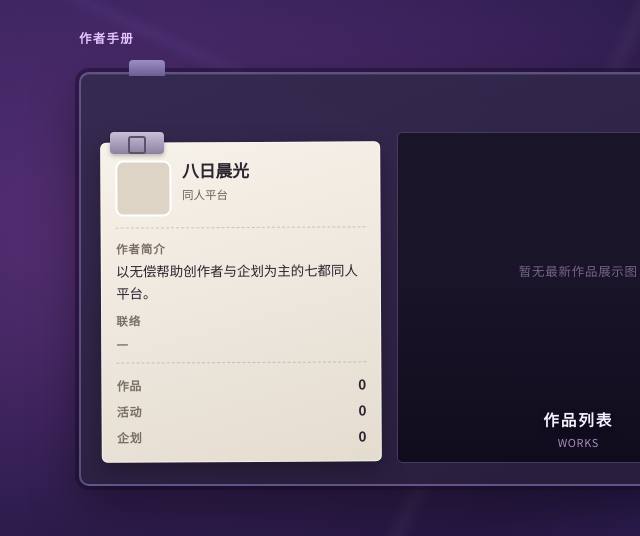
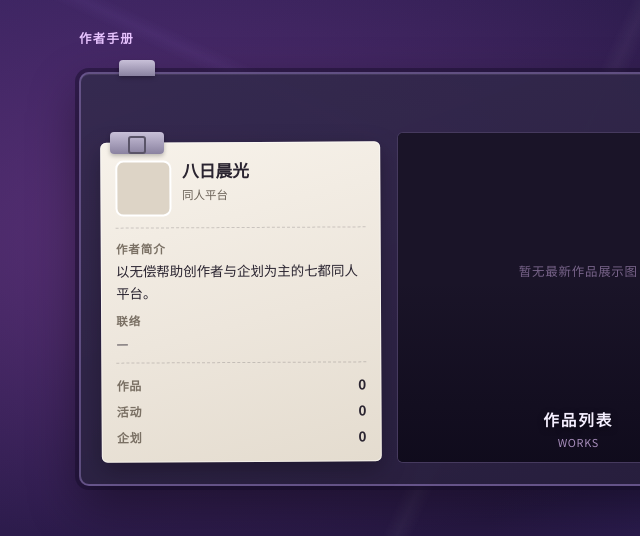
Before and after one commit to YS-yorigamishion/f7goods-website, a website: page author-handbook/index.html in a window 1280 px wide. Shown: the top 536 px of the page, 31-671 px from the left. Drawn offline with Linux system fonts and the light colour scheme; no server answers.

Commit message:
style: 对齐手册夹签与作者卡并统一图框

```diff
--- a/author-handbook/css/handbook.css
+++ b/author-handbook/css/handbook.css
@@ -215,16 +215,20 @@ body::before {
     0 0 0 4px rgba(20, 12, 40, 0.45),
     0 20px 50px rgba(0,0,0,0.4),
     inset 0 1px 0 rgba(255,255,255,0.08);
+  --hb-pad-x: 1.25rem;
+  --clip-center: 56px;
 }
 .handbook::before {
   content: '';
   position: absolute;
   top: -14px;
-  left: 48px;
+  left: calc(var(--clip-center) - 18px);
   width: 36px;
   height: 16px;
-  background: linear-gradient(180deg, #9b8ec4, #6b5f94);
+  background: linear-gradient(180deg, #c8c0d8, #8a82a0);
   border-radius: 4px 4px 0 0;
+  box-shadow: 0 2px 4px rgba(0,0,0,0.25);
+  z-index: 3;
 }
 
 /* 右上角标题：静态「作者手册」，无搜索 */
--- a/public/author-handbook/css/handbook.css
+++ b/public/author-handbook/css/handbook.css
@@ -215,16 +215,20 @@ body::before {
     0 0 0 4px rgba(20, 12, 40, 0.45),
     0 20px 50px rgba(0,0,0,0.4),
     inset 0 1px 0 rgba(255,255,255,0.08);
+  --hb-pad-x: 1.25rem;
+  --clip-center: 56px;
 }
 .handbook::before {
   content: '';
   position: absolute;
   top: -14px;
-  left: 48px;
+  left: calc(var(--clip-center) - 18px);
   width: 36px;
   height: 16px;
-  background: linear-gradient(180deg, #9b8ec4, #6b5f94);
+  background: linear-gradient(180deg, #c8c0d8, #8a82a0);
   border-radius: 4px 4px 0 0;
+  box-shadow: 0 2px 4px rgba(0,0,0,0.25);
+  z-index: 3;
 }
 
 /* 右上角标题：静态「作者手册」，无搜索 */
```
